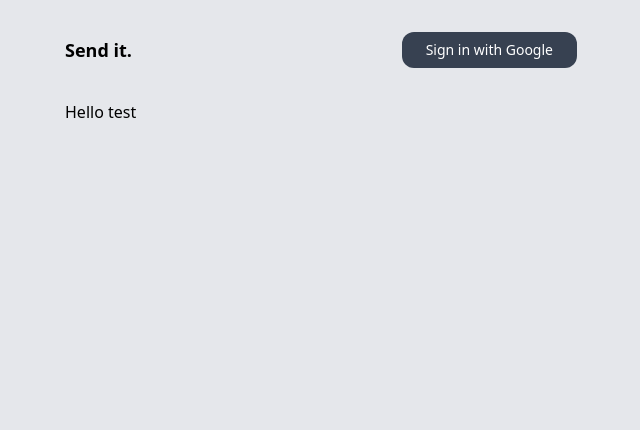
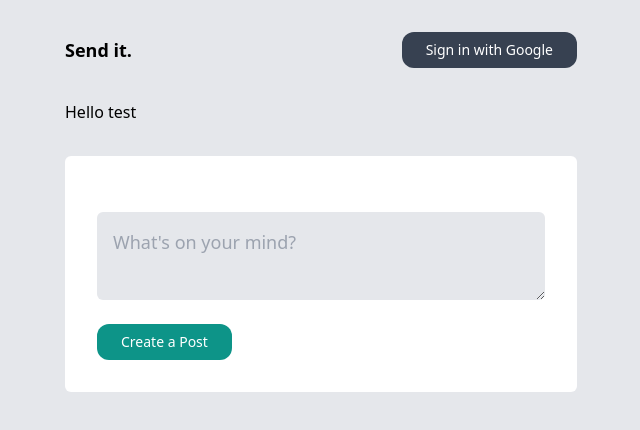
Before and after one commit to ZingZing001/postyy, a Next.js app: page / in a window 1280 px wide. Shown: the top 430 px of the page, without its empty margins (319-959 px from the left). Built offline with nearby package versions, Linux system fonts and the light colour scheme; no server answers.

Commit message:
feat: Add lazy loading for images in AddPost component

```diff
--- a/app/components/AddPost.tsx
+++ b/app/components/AddPost.tsx
@@ -1,19 +1,30 @@
-'use client'
-import { useState } from "react"
-import React from "react"
+"use client";
+import { useState } from "react";
+import React from "react";
 
 export default function CreatePost() {
-  const [title, setTitle] = useState("")
+  const [title, setTitle] = useState("");
+  const [isDisabled, setIsDisabled] = useState(false);
   return (
-    <form>
-      <div>
+    <form className="bg-white my-8 p-8 rounded-md">
+      <div className="flex flex-col my-4">
         <textarea
-        onChange = {(e) => setTitle(e.target.value)}
-        name="title"
-        value = {title}
-        placeholder="What's on your mind?"
+          onChange={(e) => setTitle(e.target.value)}
+          name="title"
+          value={title}
+          placeholder="What's on your mind?"
+          className="p-4 text-lg rounded-md my-2 bg-gray-200"
         ></textarea>
       </div>
+      <div>
+        <button
+          disabled={isDisabled}
+          className="text-white text-sm px-6 py-2 rounded-xl bg-teal-600 disabled:opacity-25"
+          type="submit"
+        >
+          Create a Post
+        </button>
+      </div>
     </form>
-  )
+  );
 }
--- a/app/page.tsx
+++ b/app/page.tsx
@@ -1,7 +1,13 @@
+"use client";
+
+import React from "react";
+import AddPost from "./components/AddPost";
+
 export default function Home() {
   return (
     <main>
       <h1>Hello test</h1>
+      <AddPost />
     </main>
   );
 }
```
